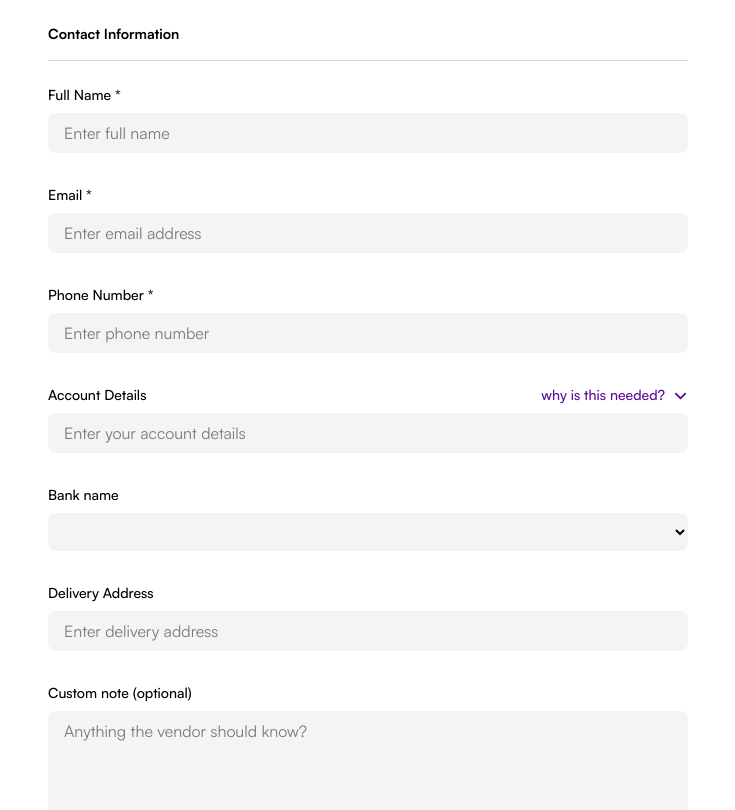
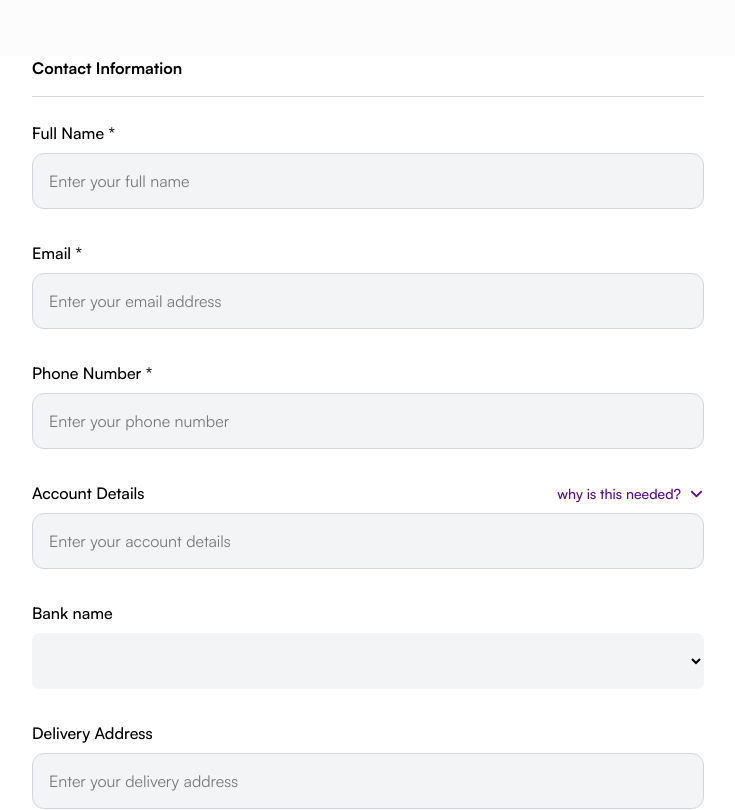
Before and after one commit to udofa18/escrow-buyer, a Next.js app: page /checkout/contact in a window 1280 px wide. Shown: the top 810 px of the page, without its empty margins (272-1007 px from the left). Built offline with nearby package versions, Linux system fonts and the light colour scheme; no server answers.

Commit message:
Refactor layout and components for consistency and improved styling. Updated layout padding, replaced text elements with a new Text component for better typography, and adjusted button styles for uniformity across the application.

```diff
--- a/app/checkout/contact/page.tsx
+++ b/app/checkout/contact/page.tsx
@@ -2,14 +2,11 @@
 
 import { useState } from 'react';
 import { useRouter } from 'next/navigation';
-import { FiArrowLeft } from 'react-icons/fi';
 import Button from '@/components/Button';
 import { ContactInfo } from '@/types';
-import { GiAccordion } from 'react-icons/gi';
-import { RiDropdownList } from 'react-icons/ri';
-import { BiDownArrow } from 'react-icons/bi';
 import { FaAngleDown } from 'react-icons/fa6';
-
+import Text from '@/components/Text';
+import Input from '@/components/Input';
 export default function CheckoutContactPage() {
     const router = useRouter();
     const [formData, setFormData] = useState<ContactInfo>({
@@ -58,104 +55,50 @@ export default function CheckoutContactPage() {
 
     return (
         <div className="min-h-screen bg-white">
-      <div className="max-w-2xl mx-auto px-4 py-6">
+            <div className="max-w-2xl mx-auto ">
 
 
-        <h1 className="text-sm font-bold mb-6 border-b border-gray-300 pb-4">Contact Information</h1>
+                <Text size='medium' className="font-bold mb-6 border-b border-gray-300 pb-4">Contact Information</Text>
 
                 <form onSubmit={handleSubmit} className="space-y-4 flex flex-col gap-4">
                     <div>
-            <label htmlFor="fullName" className="block text-sm font-medium mb-2">
-              Full Name *
-            </label>
-            <input
-              type="text"
-              id="fullName"
-              name="fullName"
-              value={formData.fullName}
-              placeholder='Enter full name'
-              onChange={handleChange}
-              className={`w-full px-4 py-2 bg-gray-100 rounded-lg focus:outline-none focus:ring-2 focus:ring-[#5D0C97] ${
-                errors.fullName ? 'border-red-500' : 'border-gray-300'
-              }`}
-            />
-            {errors.fullName && (
-              <p className="text-red-500 text-sm mt-1">{errors.fullName}</p>
-            )}
+
+                        <Input label='Full Name *' error={errors.fullName} placeholder='Enter your full name' onChange={handleChange} value={formData.fullName} name='fullName' />
+
                     </div>
 
                     <div>
-            <label htmlFor="email" className="block text-sm font-medium mb-2">
-              Email *
-            </label>
-            <input
-              type="email"
-              id="email"
-              name="email"
-              value={formData.email}
-              onChange={handleChange}
-              placeholder='Enter email address'
-              className={`w-full px-4 py-2 bg-gray-100 rounded-lg focus:outline-none focus:ring-2 focus:ring-[#5D0C97] ${
-                errors.email ? 'border-red-500' : 'border-gray-300'
-              }`}
-            />
-            {errors.email && (
-              <p className="text-red-500 text-sm mt-1">{errors.email}</p>
-            )}
+
+                        <Input label='Email *' error={errors.email} placeholder='Enter your email address' onChange={handleChange} value={formData.email} name='email' />
                     </div>
 
                     <div>
-            <label htmlFor="phone" className="block text-sm font-medium mb-2">
-              Phone Number *
-            </label>
-            <input
-              type="tel"
-              id="phone"
-              name="phone"
-              value={formData.phone}
-              onChange={handleChange}
-              placeholder='Enter phone number'
 
-              className={`w-full px-4 py-2 bg-gray-100 rounded-lg focus:outline-none focus:ring-2 focus:ring-[#5D0C97] ${
-                errors.phone ? 'border-red-500' : 'border-gray-300'
-              }`}
-            />
-            {errors.phone && (
-              <p className="text-red-500 text-sm mt-1">{errors.phone}</p>
-            )}
+
+                        <Input label='Phone Number *' error={errors.phone} placeholder='Enter your phone number' onChange={handleChange} value={formData.phone} name='phone' />
                     </div>
 
                     <div>
-            <label htmlFor="accountDetails" className=" flex text-sm font-medium mb-2 justify-between">
-              Account Details
+                        <Text size='medium' className=" flex font-medium mb-2 justify-between">
+                            <Text size='medium'>Account Details</Text>
                             <span onClick={() => setShowDropdown(!showDropdown)} className='flex items-center gap-2 float-right text-[#5D0C97] cursor-pointer'>
-                <p>why is this needed?</p>
+                                <Text size='small'>why is this needed?</Text>
                                 <FaAngleDown size={15} className='float-right' /></span>
-            </label>
+                        </Text>
                         {showDropdown && (<div className='bg-purple-100 p-4 my-2 text-gray-500 text-sm'>
-                <p>We require this to ensure your money is safely returned to you if the deal doesn’t go through.</p>
+                            <Text size='small'>We require this to ensure your money is safely returned to you if the deal doesn’t go through.</Text>
                         </div>)}
-            <input
-              type="text"
-              id="accountDetails"
-              name="accountDetails"
-              value={formData.accountDetails}
-              onChange={handleChange}
-              placeholder='Enter your account details'
 
-              className={`w-full  px-4 py-2 bg-gray-100 rounded-lg focus:outline-none focus:ring-2 focus:ring-[#5D0C97] ${
-                errors.accountDetails ? 'border-red-500' : 'border-gray-300'
-              }`}
-            />
+                        <Input error={errors.accountDetails} placeholder='Enter your account details' onChange={handleChange} value={formData.accountDetails} name='accountDetails' />
                         {errors.accountDetails && (
-              <p className="text-red-500 text-sm mt-1">{errors.accountDetails}</p>
+                            <Text size='small' className="text-red-500 text-sm mt-1">{errors.accountDetails}</Text>
                         )}
                     </div>
                     <div>
-            <label htmlFor="accountDetails" className=" flex text-sm font-medium mb-2 justify-between">
+                        <Text size='medium' className=" flex font-medium mb-2 justify-between">
                             Bank name
 
-            </label>
+                        </Text>
 
                         <select
 
@@ -164,8 +107,7 @@ export default function CheckoutContactPage() {
                             value={formData.bankName}
                             onChange={(e: React.ChangeEvent<HTMLSelectElement>) => handleChange(e as unknown as React.ChangeEvent<HTMLInputElement>)}
 
-              className={`w-full  px-4 py-2 bg-gray-100 rounded-lg focus:outline-none focus:ring-2 focus:ring-[#5D0C97] ${
-                errors.bankName ? 'border-red-500' : 'border-gray-300'
+                            className={`w-full h-[56px] px-4 py-2 bg-gray-100 rounded-lg focus:outline-none focus:ring-2 focus:ring-[#5D0C97] ${errors.bankName ? 'border-red-500' : 'border-gray-300'
                                 }`}
                         >
                             <option value="Access Bank"> </option>
@@ -182,29 +124,11 @@ export default function CheckoutContactPage() {
                         )}
                     </div>
                     <div>
-            <label htmlFor="address" className="block text-sm font-medium mb-2">
-            Delivery Address
-            </label>
-            <input
-              type="text"
-              id="address"
-              name="address"
-              value={formData.address}
-              onChange={handleChange}
-              placeholder='Enter delivery address'
 
-              className={`w-full  px-4 py-2 bg-gray-100 rounded-lg focus:outline-none focus:ring-2 focus:ring-[#5D0C97] ${
-                errors.address ? 'border-red-500' : 'border-gray-300'
-              }`}
-            />
-            {errors.address && (
-              <p className="text-red-500 text-sm mt-1">{errors.address}</p>
-            )}
+                        <Input label='Delivery Address' error={errors.address} placeholder='Enter your delivery address' onChange={handleChange} value={formData.address} name='address' />
                     </div>
                     <div>
-            <label htmlFor="note" className="block text-sm font-medium mb-2">
-              Custom note (optional)
-            </label>
+                        <Text size='medium' className="block font-medium mb-2">Custom note (optional)</Text>
                         <textarea
                             id="note"
                             name="note"
@@ -212,8 +136,7 @@ export default function CheckoutContactPage() {
                             onChange={(e: React.ChangeEvent<HTMLTextAreaElement>) => handleChange(e as unknown as React.ChangeEvent<HTMLInputElement>)}
                             placeholder='Anything the vendor should know?'
 
-              className={`w-full h-40 px-4 py-2 bg-gray-100 rounded-lg focus:outline-none focus:ring-2 focus:ring-[#5D0C97] ${
-                errors.address ? 'border-red-500' : 'border-gray-300'
+                            className={`w-full h-40 px-4 py-2 bg-gray-100 rounded-lg focus:outline-none focus:ring-2 focus:ring-[#5D0C97] ${errors.address ? 'border-red-500' : 'border-gray-300'
                                 }`}
                         />
                         {errors.address && (
@@ -221,16 +144,16 @@ export default function CheckoutContactPage() {
                         )}
                     </div>
 
-          <div className="flex flex-col-reverse gap-4 pt-4">
+                    <div className="flex flex-col-reverse gap-4 ">
                         <Button
-              type="button"
                             variant="outline"
+                            size='lg'
                             onClick={() => router.back()}
                             className="flex-1"
                         >
                             Back
                         </Button>
-            <Button type="submit" variant="primary" className="flex-1">
+                        <Button size='lg' type="submit" variant="primary" className="flex-1">
                             Continue
                         </Button>
                     </div>
--- a/app/checkout/review/page.tsx
+++ b/app/checkout/review/page.tsx
@@ -11,7 +11,10 @@ import { handleApiError } from '@/lib/error-handler';
 import { useCart } from '@/hooks/useCart';
 import { MdEmail, MdOutlineEmail, MdOutlineHouse, MdOutlinePhone, MdPhone } from 'react-icons/md';
 import { RiBankLine } from 'react-icons/ri';
-
+import Text from '@/components/Text';
+import { BiDownArrow, BiDownArrowAlt } from 'react-icons/bi';
+import { FaAngleDown } from 'react-icons/fa6';
+import Input from '@/components/Input';
 export default function CheckoutReviewPage() {
     const router = useRouter();
     const [contactInfo, setContactInfo] = useState<ContactInfo | null>(null);
@@ -20,7 +23,7 @@ export default function CheckoutReviewPage() {
     const [loading, setLoading] = useState(true);
     const [applyingDiscount, setApplyingDiscount] = useState(false);
     const [creatingOrder, setCreatingOrder] = useState(false);
-
+    const [showDropdown, setShowDropdown] = useState(false);
     // Use the cart hook
     const {
         cart,
@@ -161,10 +164,10 @@ export default function CheckoutReviewPage() {
 
     return (
         <div className="min-h-screen bg-white">
-            <div className="max-w-4xl mx-auto px-4 py-6">
+            <div className="max-w-4xl mx-auto ">
 
 
-                <h1 className="text-sm font-bold mb-6 border-b border-gray-300 pb-4">Review your order</h1>
+                <Text size='medium' className="font-bold mb-6 border-b border-gray-300 pb-4">Review your order</Text>
 
                 <div className="flex flex-col  gap-6">
                     {/* Order Items */}
@@ -174,43 +177,46 @@ export default function CheckoutReviewPage() {
                         {/* Contact Information */}
                         <div className=" ">
                             <div className="space-y-2  text-gray-500">
-                                <p className='font-bold text-black uppercase'>{contactInfo.fullName}</p>
-                                <p className='flex items-center gap-4'><MdOutlineEmail size={20} /> {contactInfo.email}</p>
-                                <p className='flex items-center gap-4'><MdOutlinePhone size={20} /> {contactInfo.phone}</p>
-                                <span className='flex  gap-4'><RiBankLine size={20} />                                 <p className='flex flex-col items-center gap-4'> {contactInfo.accountDetails} <br /> {contactInfo.bankName}</p>
+                                <Text size='medium' className='font-bold text-black uppercase'>{contactInfo.fullName}</Text>
+                                <Text size='medium' className='flex items-center gap-4'><MdOutlineEmail size={20} /> {contactInfo.email}</Text>
+                                <Text size='medium' className='flex items-center gap-4'><MdOutlinePhone size={20} /> {contactInfo.phone}</Text>
+                                <span className='flex  gap-4'><RiBankLine size={20} />                                 <Text size='medium' className='flex flex-col items-center gap-4'> {contactInfo.accountDetails} <br /> {contactInfo.bankName}</Text>
                                 </span>
 
                             </div>
                         </div>
                     </div>
                     <div className="rp-6 border-t border-gray-300 pt-4">
-                        <h2 className="font-bold mb-4 uppercase">Order Summary</h2>
+                        <Text size='medium' className="font-bold mb-4 uppercase">Order Summary</Text>
                         <div className="space-y-4">
                             {cart.map((item) => (
                                 <div key={item.product.id} className="flex gap-4">
 
                                     <div className="flex items-center gap-4 justify-between w-full">
+                                        <div className='flex flex-col gap-2'>
                                         <span className='flex items-center gap-4'>
-                                            <p className="text-sm text-gray-600">{item.quantity} x</p>
 
-                                            <h3 className="">{item.product.name}</h3>
-                                        </span>  <p className="">
+                                            <Text size='medium' className="">{item.product.name}</Text>
+                                        </span>  <Text size='medium' className="text-[#6E6376]">
                                             ₦ {(item.product.price * item.quantity).toLocaleString('en-NG', { minimumFractionDigits: 2 })}
-                                        </p>
+                                        </Text>
+</div>
+                                        <Text size='medium' className="">{item.quantity} </Text>
+
                                     </div>
                                 </div>
                             ))}
                         </div>
                         <div className="flex justify-between font-bold  pt-4 ">
-                            <span>Subtotal</span>
-                            <span className="">
+                            <Text size='medium'>Total</Text>
+                            <Text size='medium' className="text-[#6E6376]">
                                 ₦ {subtotal.toLocaleString('en-NG', { minimumFractionDigits: 2 })}
-                            </span>
+                            </Text>
                         </div>
                     </div>
                     {/* Order Summary */}
                     <div className="md:col-span-1 border-t border-gray-300 pt-4">
-                        <div className=" rounded-lg  sticky top-6 my-8">
+                        <div className=" rounded-lg  sticky top-6 ">
                             <h2 className=" font-bold mb-4 uppercase">Delivery details</h2>
 
                             {/* Discount Code */}
@@ -227,22 +233,29 @@ export default function CheckoutReviewPage() {
                         </div>
                     </div>
                     <div className="md:col-span-1 border-t border-gray-300 pt-4">
-                        <div className=" rounded-lg  sticky top-6 my-8">
-                            <h2 className=" font-bold mb-4 uppercase">Custom note</h2>
+                        <div className=" rounded-lg  sticky top-6 my-2">
+                            <Text size='medium' className=" font-bold mb-4 uppercase">Custom note</Text>
 
-                            <p className='text-gray-500'>{(contactInfo as any).note || 'No custom note provided'}</p>
+                            <Text size='medium' className='text-gray-500'>{(contactInfo as any).note || 'No custom note provided'}</Text>
                         </div></div>
                     <div className="flex flex-col gap-2 my-8 border-t border-gray-300 pt-4">
-                        <p> Have a discount code? </p>
-                        <div className='flex items-center gap-2'>
+                        <span onClick={() => setShowDropdown(!showDropdown)} className='flex items-center gap-2'>
+                        <Text size='medium'> Have a discount code? </Text>
+                        <FaAngleDown size={15} className='float-right' />
+                        </span>
+                        <div className='flex items-center gap-2 mt-2 w-full'>
+                        {showDropdown && (<div className='flex w-full gap-[12px]'>
+
                           {!appliedDiscount ? (
-                           <><input
-                                    type="text"
+                           <><Input
                                     value={discountCode}
-                                    onChange={(e) => setDiscountCode(e.target.value.toUpperCase())}
+                                    onChange={(e: React.ChangeEvent<HTMLInputElement>) => setDiscountCode(e.target.value.toUpperCase())}
+                                    name='discountCode'
                                     placeholder="Enter code"
-                                    className="flex-1 px-3 py-2  bg-gray-100 rounded-lg focus:outline-none focus:ring-2 focus:ring-[#5D0C97]"
-                                    disabled={!!appliedDiscount} /><Button
+                                    className=""
+                                    disabled={!!appliedDiscount} />
+
+                                    <Button
                                         variant="secondary"
                                         size="md"
                                         onClick={handleApplyDiscount}
@@ -271,7 +284,8 @@ export default function CheckoutReviewPage() {
                             )
 
                             }
-                        </div></div>
+                        </div>
+                        )}</div></div>
 
 
 
@@ -279,6 +293,7 @@ export default function CheckoutReviewPage() {
                 <div className="flex flex-col-reverse gap-4">
                     <Button
                         variant="outline"
+                        size='lg'
                         onClick={() => router.back()}
                         className="flex-1"
                     >
--- a/app/layout.tsx
+++ b/app/layout.tsx
@@ -29,7 +29,7 @@ export default function RootLayout({
 }>) {
   return (
     <html lang="en">
-      <body className={`antialiased ${satoshi.variable} ${clash.variable} `}>
+      <body className={`antialiased ${satoshi.variable} ${clash.variable} px-[16px] py-[56px] `}>
         <GlobalErrorHandler />
         {children}
       </body>
--- a/components/Button.tsx
+++ b/components/Button.tsx
@@ -16,13 +16,13 @@ export default function Button({
   children,
   ...props
 }: ButtonProps) {
-  const baseStyles = 'font-medium rounded-lg transition-all duration-200 disabled:opacity-50 disabled:cursor-not-allowed flex items-center justify-center gap-2';
+  const baseStyles = 'font-medium rounded-[12px] h-[54px] transition-all duration-200 disabled:opacity-50 disabled:cursor-not-allowed flex items-center justify-center gap-2';
 
   const variantStyles = {
-    primary: 'bg-[#5D0C97] text-sm text-white hover:bg-[#4a0a7a] active:bg-[#3d0863]',
-    secondary: 'bg-gray-200 text-gray-900 hover:bg-gray-300 active:bg-gray-400',
-    outline: 'border-2 border-[#5D0C97] text-[#5D0C97] hover:bg-[#5D0C97] hover:text-white active:bg-[#4a0a7a]',
-    ghost: 'text-[#5D0C97] hover:bg-purple-50 active:bg-purple-100',
+    primary: 'bg-[#5D0C97] h-[54px] text-sm text-white hover:bg-[#4a0a7a] active:bg-[#3d0863]',
+    secondary: 'bg-gray-200 h-[54px] text-gray-900 hover:bg-gray-300 active:bg-gray-400',
+    outline: 'border-1 border-[#5D0C97] h-[54px] text-[#5D0C97] hover:bg-[#5D0C97] hover:text-white active:bg-[#4a0a7a]',
+    ghost: 'text-[#5D0C97] h-[54px] hover:bg-purple-50 active:bg-purple-100',
   };
 
   const sizeStyles = {
--- /dev/null
+++ b/components/Input.tsx
@@ -0,0 +1,52 @@
+import React from 'react';
+import Text from './Text';
+interface InputProps extends React.InputHTMLAttributes<HTMLInputElement> {
+  error?: string;
+  label?: string;
+  helperText?: string;
+  onChange?: (e: React.ChangeEvent<HTMLInputElement>) => void;
+}
+
+export default function Input({
+  error,
+  label,
+  helperText,
+  className = '',
+  id,
+  name,
+  value,
+  onChange,
+  ...props
+}: InputProps) {
+  const baseStyles = 'w-full h-[56px] px-4 py-2 bg-gray-100 rounded-[12px] focus:outline-none focus:ring-2 focus:ring-[#5D0C97] transition-all duration-200';
+
+  const errorStyles = error
+    ? 'border border-red-500 focus:ring-red-500'
+    : 'border border-gray-300';
+
+  const inputId = id || `input-${Math.random().toString(36).substr(2, 9)}`;
+
+  return (
+    <div className="w-full">
+      {label && (
+        <Text size='medium' as='p' className="block font-medium mb-2">
+          {label}
+        </Text>
+      )}
+      <input
+        id={inputId}
+        name={name}
+        value={value}
+        onChange={onChange}
+        className={`${baseStyles} ${errorStyles} ${className}`}
+        {...props}
+      />
+      {error && (
+        <Text size='small' className="text-red-500 text-sm mt-1">{error}</Text>
+      )}
+      {helperText && !error && (
+        <Text size='small' className="text-gray-500 text-sm mt-1">{helperText}</Text>
+      )}
+    </div>
+  );
+}
--- /dev/null
+++ b/components/Text.tsx
@@ -0,0 +1,31 @@
+import React from 'react';
+
+interface TextProps extends React.HTMLAttributes<HTMLElement> {
+  size?: 'large' | 'medium' | 'small';
+  as?: 'p' | 'span' | 'div' | 'h1' | 'h2' | 'h3' | 'h4' | 'h5' | 'h6';
+  children: React.ReactNode;
+  className?: string;
+}
+
+export default function Text({
+  size = 'medium',
+  as: Component = 'p',
+  className = '',
+  children,
+  ...props
+}: TextProps) {
+  const sizeStyles = {
+    large: 'text-[20px]',
+    medium: 'text-[16px]',
+    small: 'text-[14px]',
+  };
+
+  return (
+    <Component
+      className={`${sizeStyles[size]} ${className}`}
+      {...props}
+    >
+      {children}
+    </Component>
+  );
+}
```
Also changed, not shown: app/cart/page.tsx (+22 -31 lines), app/page.tsx (+29 -25 lines), app/product/[id]/page.tsx (+17 -20 lines), app/transfer/page.tsx (+31 -28 lines). Lines whose indentation alone changed are shown as unchanged.
